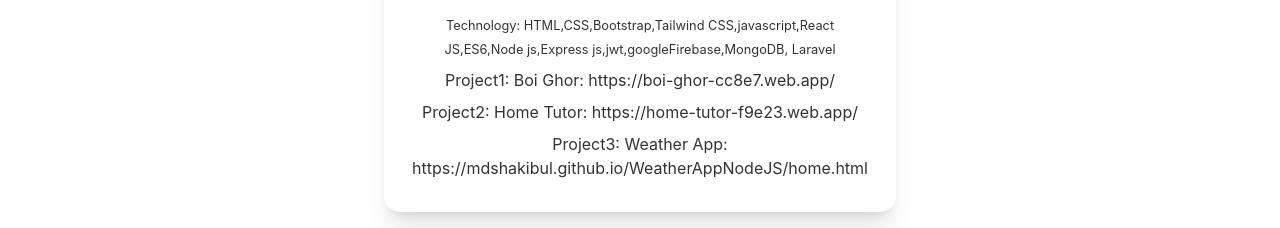
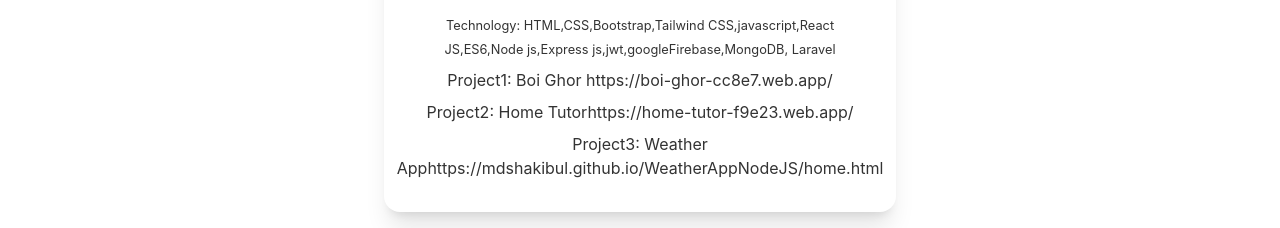
Before and after one commit to MDShakibul/Good-Deal-Motors-Client_Site, a React (Create React App) app: page /portfolio in a window 1280 px wide. Shown: the part 184-412 px from the top of the page. Built offline with nearby package versions, Linux system fonts and the light colour scheme; no server answers.

Commit message:
profile change

```diff
--- a/src/Pages/Portfolio/Portfolio.js
+++ b/src/Pages/Portfolio/Portfolio.js
@@ -21,13 +21,13 @@
             </small>
           </p>
           <p>
-            Project1: <a href="https://boi-ghor-cc8e7.web.app/">Boi Ghor: https://boi-ghor-cc8e7.web.app/</a>{" "}
+            Project1: Boi Ghor <a href="https://boi-ghor-cc8e7.web.app/">https://boi-ghor-cc8e7.web.app/</a>{" "}
           </p>
           <p>
-            Project2: <a href="https://home-tutor-f9e23.web.app/">Home Tutor: https://home-tutor-f9e23.web.app/</a>{" "}
+            Project2: Home Tutor<a href="https://home-tutor-f9e23.web.app/">https://home-tutor-f9e23.web.app/</a>{" "}
           </p>
           <p>
-            Project3: <a href="https://mdshakibul.github.io/WeatherAppNodeJS/home.html">Weather App: https://mdshakibul.github.io/WeatherAppNodeJS/home.html</a>{" "}
+            Project3: Weather App<a href="https://mdshakibul.github.io/WeatherAppNodeJS/home.html">https://mdshakibul.github.io/WeatherAppNodeJS/home.html</a>{" "}
           </p>
         </div>
       </div>
```
